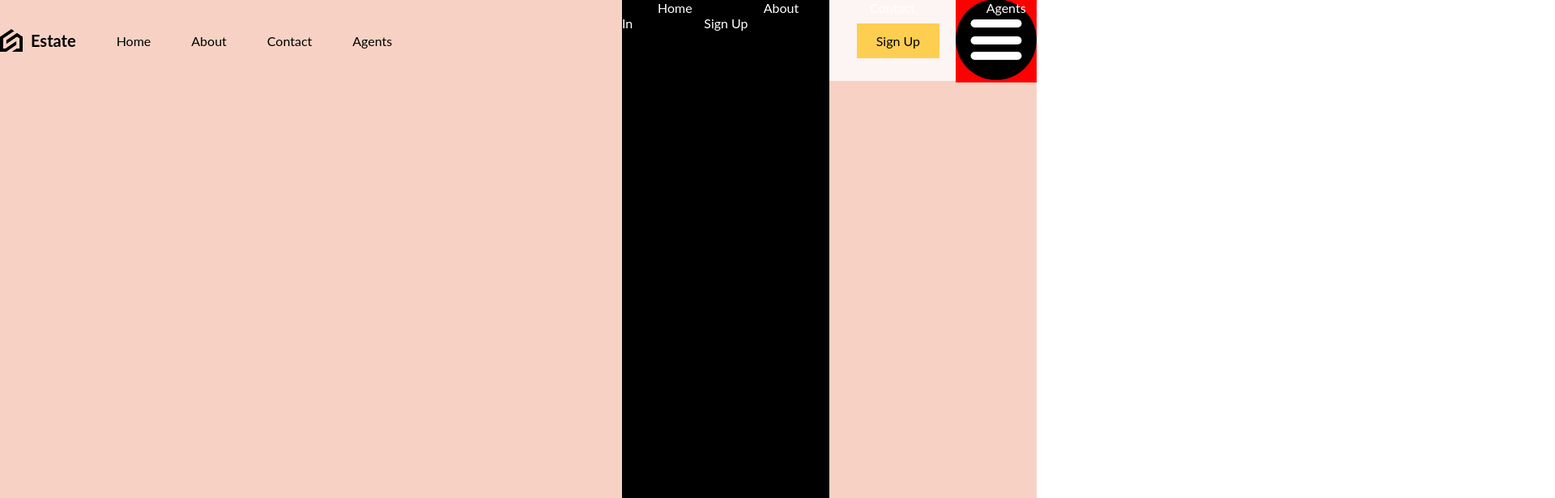
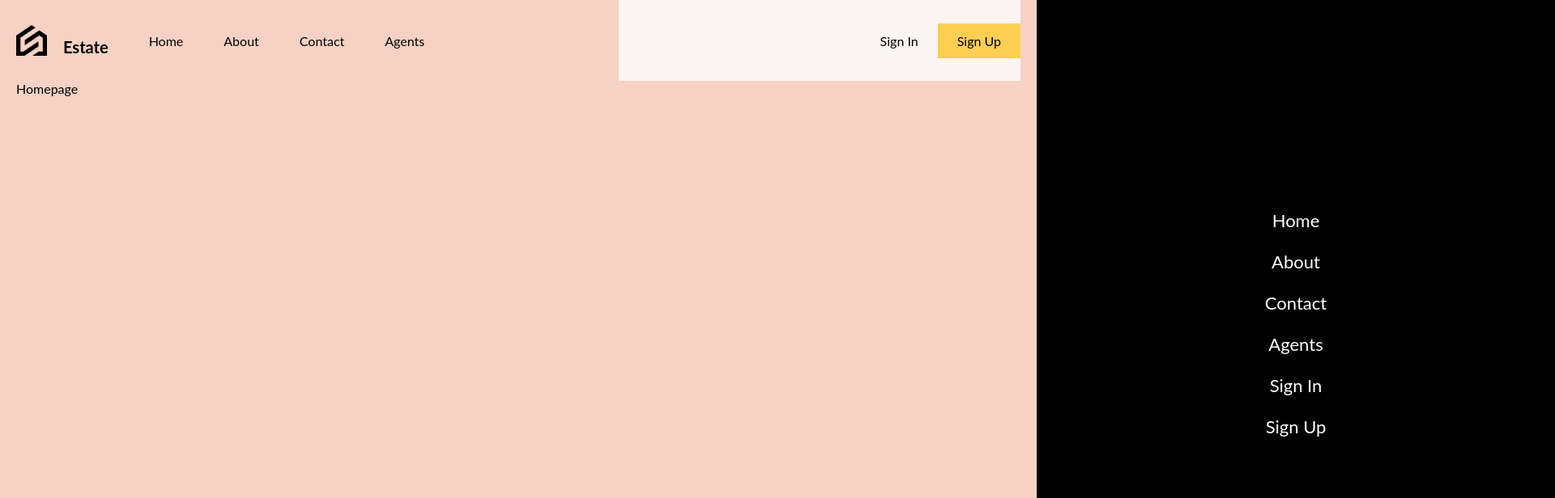
Before and after one commit to akshayyadav7667/Estate, a React (Vite) app in the folder client/: page / in a window 1280 px wide. Shown: the top 616 px of the page at 81% size, 1920 px wide, since content can reach past the window. Built offline with nearby package versions, Linux system fonts and the light colour scheme.

Commit message:
Navbar complete

```diff
--- a/client/package.json
+++ b/client/package.json
@@ -19,6 +19,7 @@
     "@types/react": "^19.1.13",
     "@types/react-dom": "^19.1.9",
     "@vitejs/plugin-react": "^5.0.2",
+    "baseline-browser-mapping": "^2.9.7",
     "eslint": "^9.35.0",
     "eslint-plugin-react-hooks": "^5.2.0",
     "eslint-plugin-react-refresh": "^0.4.20",
--- a/client/src/App.jsx
+++ b/client/src/App.jsx
@@ -1,11 +1,13 @@
 import React from "react";
 import "./layout.scss";
 import Navbar from "./components/Navbar/Navbar";
+import Homepage from "./routes/Homepage/Homepage";
 
 export default function App() {
   return (
     <div className="layout">
       <Navbar />
+      <Homepage/>
     </div>
   );
 }
--- a/client/src/components/Navbar/Navbar.jsx
+++ b/client/src/components/Navbar/Navbar.jsx
@@ -1,30 +1,41 @@
-import React from "react";
+import React, { useState } from "react";
 import "./Navbar.scss";
 import logo from "../../assets/logo.png";
 import menuIcon from "../../assets/menu.png";
 
 export default function Navbar() {
+  const [open, setOpen] = useState(false);
+
   return (
     <nav>
       <div className="left">
         <a href="/" className="logo">
-          <img src={logo} />
+          <img src={logo} className="logoImg" alt="logo" />
           <span>Estate</span>
         </a>
-        <a href="/">Home</a>
-        <a href="/">About</a>
-        <a href="/">Contact</a>
-        <a href="/">Agents</a>
+
+        {/* Desktop links */}
+        <div className="links">
+          <a href="/">Home</a>
+          <a href="/">About</a>
+          <a href="/">Contact</a>
+          <a href="/">Agents</a>
+        </div>
       </div>
+
       <div className="right">
         <a href="/">Sign In</a>
         <a href="/" className="register">
           Sign Up
         </a>
-        <div className="menuIcon">
-          <img src={menuIcon} />
+
+        {/* Mobile menu icon */}
+        <div className="menuIcon" onClick={() => setOpen((prev) => !prev)}>
+          <img src={menuIcon} alt="menu" />
         </div>
-        <div className="menu">
+
+        {/* Mobile menu */}
+        <div className={open ? "menu active" : "menu"}>
           <a href="/">Home</a>
           <a href="/">About</a>
           <a href="/">Contact</a>
--- a/client/src/components/Navbar/Navbar.scss
+++ b/client/src/components/Navbar/Navbar.scss
@@ -1,83 +1,137 @@
-@import "../../responsive.scss";
+@use "../../responsive" as *;
 
-nav {
+nav{
   display: flex;
+  height: 100px;
   justify-content: space-between;
-  height: 100px;
+  // background-color: red;
   align-items: center;
+  // position: relative;
 
-  a {
+  a{
     transition: all 0.4s ease;
 
-    @include sm {
+    @include sm{
       display: none;
     }
 
-    &:hover {
+    &:hover{
       scale: 1.05;
     }
   }
 
-  .left {
-    flex: 3;
+
+
+  .left{
+    flex:3;
     display: flex;
     align-items: center;
     gap: 50px;
+    // background-color: yellow;
 
-    // background-color: burlywood;
-    .logo {
+    .links{
+      display: flex;
+      gap: 50px;
+      align-items: center;
+      // background-color: red;
+    }
+
+    .logo{
+      display: flex;
       font-weight: bold;
       font-size: 20px;
-      display: flex;
       align-items: center;
-      gap: 10px;
+      gap: 20px;
 
-      img {
-        width: 28px;
+
+      img{
+        width: 38px;
+        // background-color: red;
+        // padding: 20px;
       }
 
-      span {
-        @include md {
+      span{
+
+        margin-top: 15px;
+        @include md{
           display: none;
         }
-        @include sm {
+
+        @include sm{
           display: block;
+
         }
       }
     }
   }
 
-  .right {
+  .right{
     flex: 2;
+    background-color: #fcf5f3;
     display: flex;
     align-items: center;
     justify-content: flex-end;
-    background-color: #fcf5f3;
     height: 100%;
-    position: relative;
+    // position: relative;
+    // background-color: red;
 
-    a {
+    @include md{
+      background: transparent;
+    }
+
+    a{
       padding: 12px 24px;
-      margin: 20px;
     }
-    // background-color: rebeccapurple;
 
-    .register {
+
+    .register{
       background-color: #fece51;
     }
-    .menuIcon {
-      //   display: inline;
-      background-color: red;
+
+    .menuIcon{
+      display: none;
+      z-index: 999;
+
+      img{
+        width: 36px;
+        height: 36px;
+        cursor: pointer;
+      }
+
+      @include sm{
+        display: inline;
+
+      }
     }
 
-    .menu {
+
+    .menu{
       position: absolute;
       background-color: black;
       color: white;
+      width: 50%;
+      top: 0;
+      right: -50%;
+      display: flex;
+      flex-direction: column;
+      align-items: center;
+      justify-content: center;
       height: 100vh;
-      top: 0;
-      right: 50%;
-      width: 50%;
+      font-size: 22px;
+      transition: all 1s ease;
+
+      &.active{
+        right: 0;
+      }
+
+      @include sm{
+        a{
+          display: initial;
+        }
+      }
     }
+
+
+
   }
 }
--- a/client/src/index.scss
+++ b/client/src/index.scss
@@ -1,14 +1,14 @@
-*{
+* {
   padding: 0;
   margin: 0;
   box-sizing: border-box;
 }
-a{
+a {
   text-decoration: none;
   color: inherit;
 }
 
-body{
+body {
   font-family: "Lato", sans-serif;
-    overflow: hidden;
+  overflow-x: hidden;
 }
--- a/client/src/layout.scss
+++ b/client/src/layout.scss
@@ -1,10 +1,12 @@
-@import "./responsive.scss";
+@use "./responsive" as *;
 
 .layout {
   height: 100vh;
   max-width: 1366px;
   margin-left: auto;
   margin-right: auto;
+  padding-left: 20px;
+  padding-right: 20px;
 
   @include lg {
     background-color: rgb(247, 210, 196);
--- /dev/null
+++ b/client/src/routes/Homepage/Homepage.jsx
@@ -0,0 +1,7 @@
+import React from 'react'
+
+export default function Homepage() {
+  return (
+    <div>Homepage</div>
+  )
+}
```
Also changed, not shown: client/src/responsive.scss (+6 -11 lines), client/src/routes/Homepage/Homepage.scss (added), 2 other files (tests, documents, lock files or other folders). Lines whose indentation alone changed are shown as unchanged.
